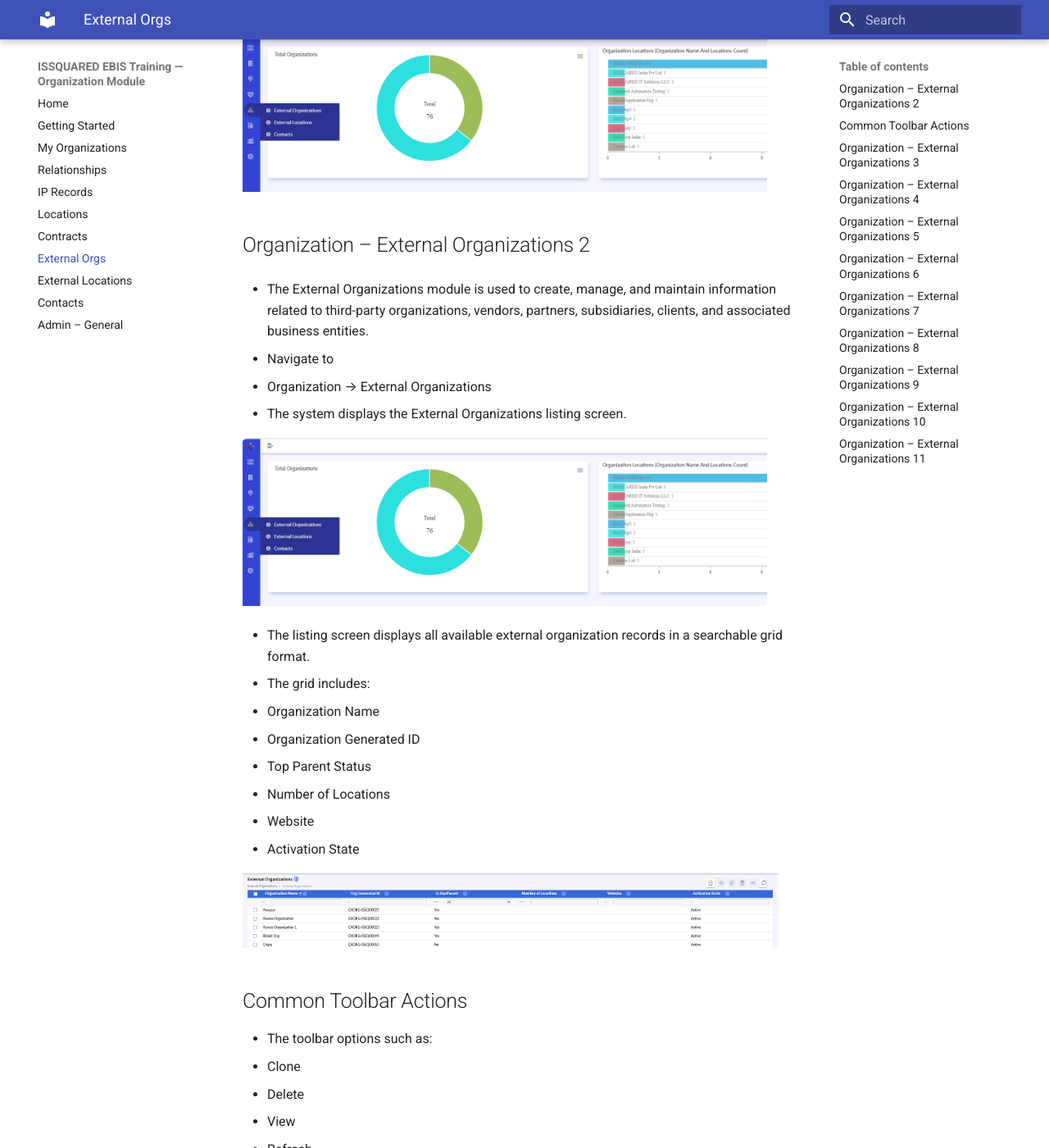
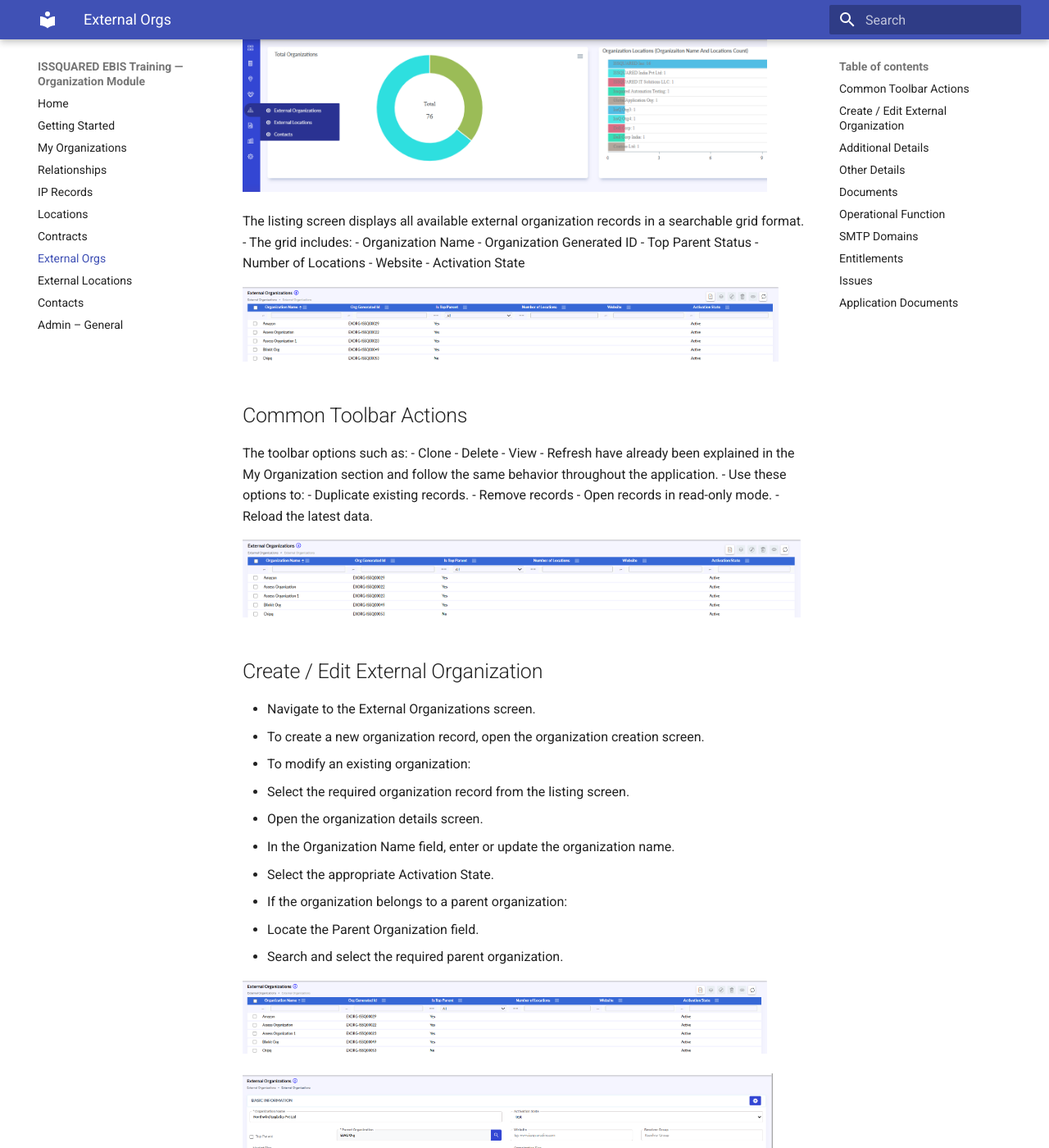
Before and after one commit to SatyaDora/ebis-org-docs, an MkDocs documentation site: the page built from docs/organization-external-organizations.md, in a window 1280 px wide and 1400 px high, scrolled down 453 px. Shown: the whole window at 82% size. Built offline with MkDocs 1.6.1 and Material for MkDocs 9.7.7, drawn with Linux system fonts in a browser that asks for light colours; some of the changed text lies outside the part shown.

Commit message:
Refactor External Organizations documentation
Updated the documentation for the External Organizations module, including various sections for clarity and organization. Removed redundant headings and improved formatting for better readability.

```diff
--- a/docs/organization-external-organizations.md
+++ b/docs/organization-external-organizations.md
@@ -1,6 +1,6 @@
 # Organization – External Organizations
 
-- The External Organizations module is used to create, manage, and maintain information related to third-party organizations, vendors, partners, subsidiaries, clients, and associated business entities.
+The External Organizations module is used to create, manage, and maintain information related to third-party organizations, vendors, partners, subsidiaries, clients, and associated business entities.
 
 - Once users navigate to External Organizations section, they can:
 - Create new external organizations.
@@ -11,17 +11,7 @@
 
 ![](media/slide075_img1.png){width=93%}
 
-## Organization – External Organizations 2
-
-- The External Organizations module is used to create, manage, and maintain information related to third-party organizations, vendors, partners, subsidiaries, clients, and associated business entities.
-
-- Navigate to
-- Organization → External Organizations
-- The system displays the External Organizations listing screen.
-
-![](media/slide076_img1.png){width=93%}
-
-- The listing screen displays all available external organization records in a searchable grid format.
+The listing screen displays all available external organization records in a searchable grid format.
 - The grid includes:
 - Organization Name
 - Organization Generated ID
@@ -34,12 +24,12 @@
 
 ## Common Toolbar Actions
 
-- The toolbar options such as:
+The toolbar options such as:
  - Clone
  - Delete
  - View
  - Refresh
-- have already been explained in the My Organization section and follow the same behavior throughout the application.
+ have already been explained in the My Organization section and follow the same behavior throughout the application.
 - Use these options to:
  - Duplicate existing records.
  - Remove records
@@ -48,9 +38,8 @@
 
 ![](media/slide077_img1.png){width=99%}
 
-## Organization – External Organizations 3
+## Create / Edit External Organization
 
-- Create / Edit External Organization.
 - Navigate to the External Organizations screen.
 - To create a new organization record, open the organization creation screen.
 - To modify an existing organization:
@@ -66,10 +55,8 @@
 
 ![](media/slide078_img2.png){width=94%}
 
-## Organization – External Organizations 4
-
-- Enable the Top Parent option if the organization is the primary parent organization.
-- Enter or update:
+Enable the Top Parent option if the organization is the primary parent organization.
+Enter or update:
  - Website details
  - Resolver Group
  - Phone numbers
@@ -83,9 +70,8 @@
 
 ![](media/slide079_img1.png){width=94%}
 
-## Organization – External Organizations 5
+## Additional Details
 
-**Additional Details**
 - Navigate to the Additional Details tab.
 - Select the appropriate Region.
 - Enter or update the:
@@ -98,9 +84,8 @@
 
 ![](media/slide080_img1.png){width=94%}
 
-## Organization – External Organizations 6
+## Other Details
 
-**Other Details**
 - Navigate to the Other Details tab.
 - In the Base Technology Platform field:
  - Select the primary technology platform used by the organization.
@@ -110,8 +95,6 @@
  - Select the appropriate currency and classification.
 
 ![](media/slide081_img1.png){width=94%}
-
-## Organization – External Organizations 7
 
 - Enable the International Company option if the organization operates internationally.
 - Enable the Security Clearance Required option if additional security validation is needed for engagements.
@@ -126,9 +109,8 @@
 
 ![](media/slide082_img1.png){width=95%}
 
-## Organization – External Organizations 8
+## Documents
 
-- Documents
 - Navigate to the Documents tab.
 - Click Create New to add a new document record.
 - Enter or select:
@@ -142,11 +124,10 @@
 
 ![](media/slide083_img1.png){width=95%}
 
-## Organization – External Organizations 9
+## Operational Function
 
 ![](media/slide084_img1.png){width=95%}
 
-- Operational Function
 - Navigate to the Operational Function tab.
 - Click Create New to add a new operational function.
 - Enter or update:
@@ -157,17 +138,15 @@
 - Click Save / Update to apply the changes.
 
 ![](media/slide084_img2.png){width=92%}
-
-- SMTP Domains
+## SMTP Domains
 - Navigate to the SMTP Domains tab.
 - Click Add New to create a new SMTP domain entry.
 - Enter the required SMTP domain name.
 - Verify the domain information carefully.
 - Click Save / Update to apply the changes.
 
-## Organization – External Organizations 10
+## Entitlements
 
-- Entitlements
 - Navigate to the Entitlements tab.
 - Add or update entitlement-related information as required.
 - Review all entitlement configurations carefully.
@@ -175,7 +154,8 @@
 
 ![](media/slide085_img1.png){width=94%}
 
-- Issues
+## Issues
+
 - Navigate to the Issues tab.
 - Review the available issue records.
 - Add or update issue information where applicable.
@@ -188,9 +168,8 @@
 
 ![](media/slide085_img2.png){width=94%}
 
-## Organization – External Organizations 11
+## Application Documents
 
-**Application Documents**
 - Navigate to the Application Documents tab.
 - Review existing application document records.
 - Add or associate new application documents where required.
```
